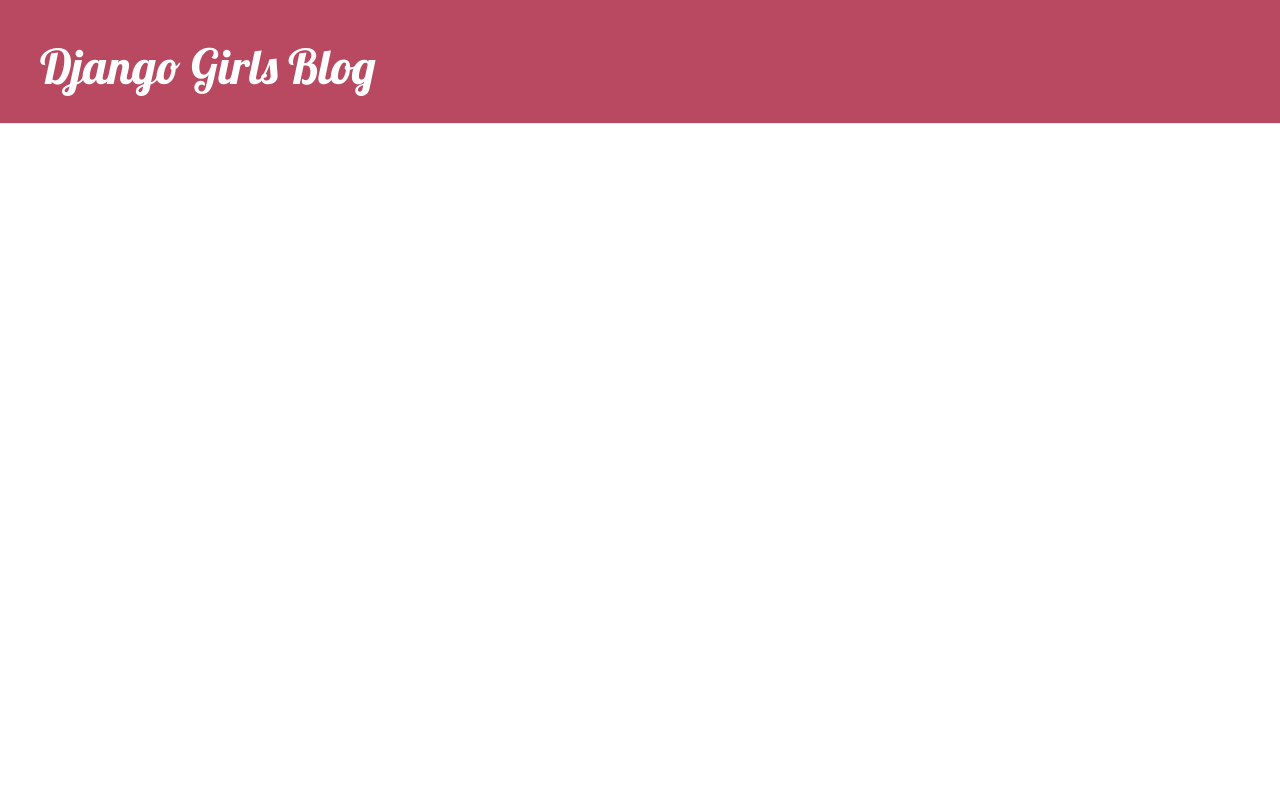
After one commit to bcdkiddy/my-first-blog, a Django app: template blog/templates/blog/base.html in a window 1280 px wide. The commit adds this page. Run offline with Django 3.2, Linux system fonts and the light colour scheme; the template is opened without the code that fills it, so the values that code supplies are empty; some libraries are stand-ins or nearby versions.

Commit message:
updatemessage

```diff
--- /dev/null
+++ b/blog/templates/blog/base.html
@@ -0,0 +1,23 @@
+{% load staticfiles %}
+<html>
+    <head>
+        <title>Django Girls blog</title>
+        <link rel="stylesheet" href="//maxcdn.bootstrapcdn.com/bootstrap/3.2.0/css/bootstrap.min.css">
+        <link rel="stylesheet" href="//maxcdn.bootstrapcdn.com/bootstrap/3.2.0/css/bootstrap-theme.min.css">
+        <link href='//fonts.googleapis.com/css?family=Lobster&subset=latin,latin-ext' rel='stylesheet' type='text/css'>
+        <link rel="stylesheet" href="{% static 'css/blog.css' %}">
+    </head>
+    <body>
+    <div class="page-header">
+        <h1><a href="/">Django Girls Blog</a></h1>
+    </div>
+    <div class="content container">
+        <div class="row">
+            <div class="col-md-8">
+            {% block content %}
+            {% endblock %}
+            </div>
+        </div>
+    </div>
+</body>
+</html>
```
Also changed, not shown: blog/templates/blog/post_list.html (+6 -6 lines).
